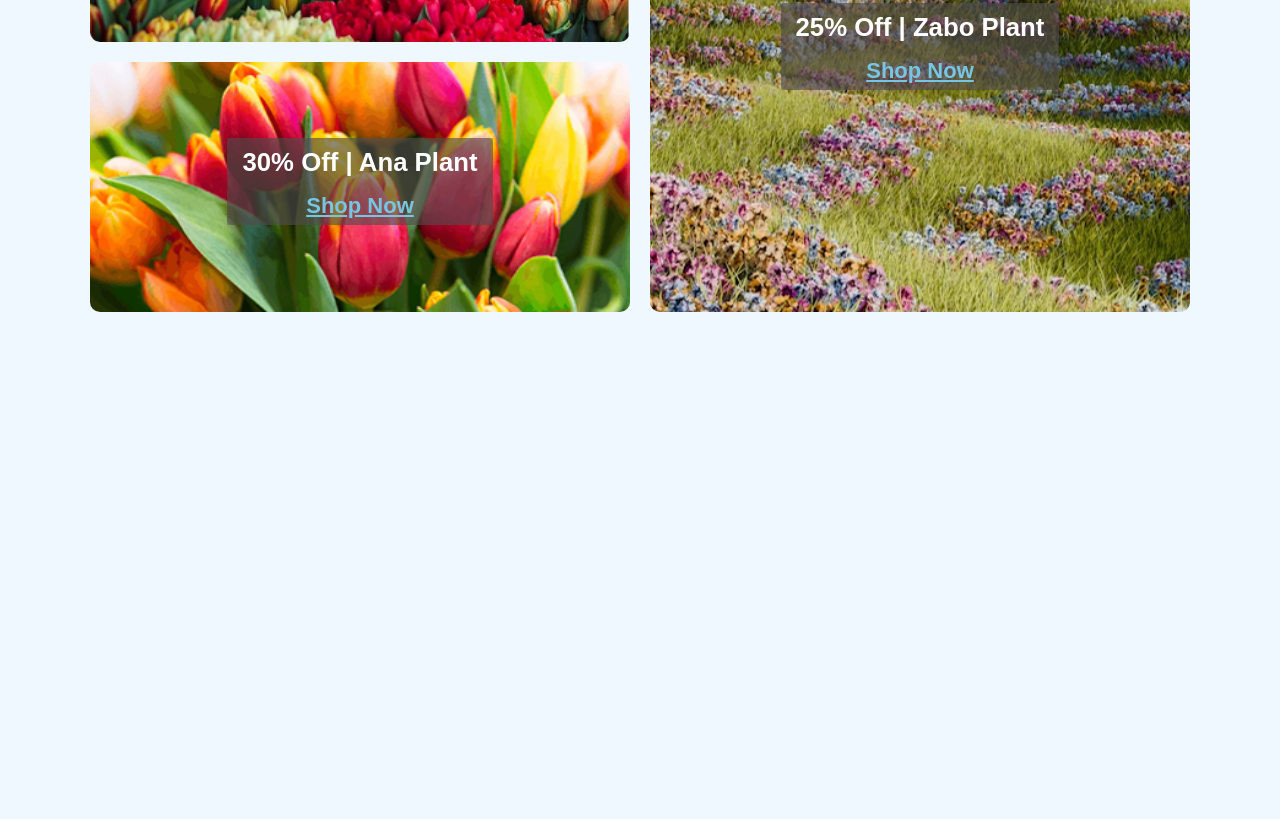
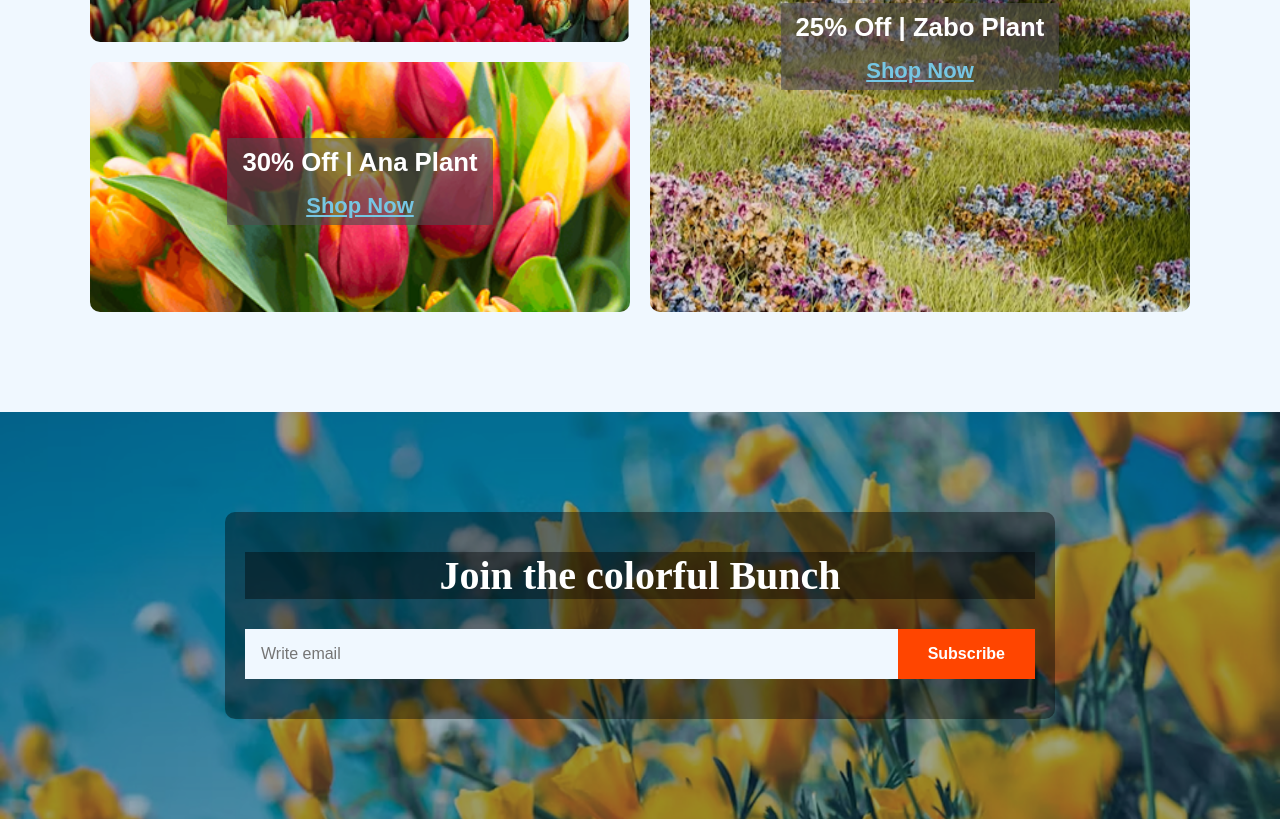
Before and after one commit to ROY-712/Responsive-flower, a plain HTML site: page index.html in a window 1280 px wide. Shown: the part 2714-3533 px from the top of the page. Before the commit the page ends 3126 px from the top, so only its background shows below. Drawn offline with Linux system fonts and the light colour scheme.

Commit message:
add subscribe section

```diff
--- a/index.html
+++ b/index.html
@@ -106,28 +106,7 @@
                 </ul>
             </div>
         </section>
-        <!-- <section class="deal">
-            <div class="deal-des">
-                <h3 class="d1 noto-serif"><span class="bann-des-col">Latest</span> Deals</h3>
-                <p class="dark2 text1">Indulge your senses with the beauty and fragrance of our fresh flower shop.Plant create mind freshness<br>From classic roses to exotic blooms, we offer a wide variety of fresh </p>
-            </div>
-            <div class="deal-discount">
-                <div class="plant">
-                  <div class="bloom">
-                      <h3 class="bloom-plant">60% Off | Bloom Plant</h3>
-                      <a href="#">Shop Now</a>
-                  </div>
-                  <div class="ana">
-                      <h3 class="ana-plant">30% Off | Ana Plant</h3>
-                      <a href="#">Shop Now</a>
-                   </div>
-                 </div>
-                 <div class="zabo">
-                      <h3 id="zabo-plant">25% Off | Zabo Plant</h3>
-                      <a href="#">Shop Now</a>
-                 </div>
-              </div>
-        </section> -->
+
         <section class="deal">
             <div class="deal-des">
                  <h3 class="d1 noto-serif">
@@ -160,7 +139,15 @@
                 </div>
             </div>
         </section>
-
+        <section class="subscribe-section">
+               <div class="subscribe-content">
+                   <h2>Join the colorful Bunch</h2>
+                <div class="email-box">
+                   <input type="email" placeholder="Write email">
+                   <button>Subscribe</button>
+               </div>
+              </div>
+        </section>
         </main>
     <footer>
 
--- a/styles/style.css
+++ b/styles/style.css
@@ -118,7 +118,7 @@
   margin: auto;
 }
 .btn-col:hover {
-    background-color: #cdeb4a;
+    background-color: #dbe549;
   }
 .image-text{
     text-align: center;
@@ -169,55 +169,8 @@
     padding: 10px;
 }
 
-/* Deals */
-/* .deal{
-    margin: 100px auto 110px;
-    max-width: 1140px;
-    height:auto;
-    gap: 20px;
-     justify-content: space-between;
-    align-items: center;
-}
-.deal-des{
-    justify-content: center;
-    text-align: center;
-    padding-bottom: 10px;
-}
-.deal-discount{
-    max-width: 1140px;
-    margin: 100px auto 110px;
-    display: grid;
-    grid-template-columns: repeat(3, 1fr);
-    grid-template-rows: repeat(2, 250px);
-    border: 2px solid black;
-    gap: 10px;
-}
+/* Deal */
 
-.bloom{
-  background-image: url(../image/deal-bloom.png);
-   background-size: cover;
-  background-repeat: no-repeat;
-  width: 300px;
-  height: 250px;
-}
-.ana{
-  background-image: url(../image/deal-ana.png);
-  background-size: cover;
-  background-repeat: no-repeat;
-  width: 300px;
-height: 250px;
-}
-.zabo{
-    width: 300px;;
-    background-size: cover;
-  background-repeat: no-repeat;
-    height: 500px;
-  background-image: url(../image/deal-zabo.png);
-}
-#zabo-plant{
-    text-align: center;
-} */
-/* Section layout */
 .deal {
   max-width: 1140px;
   margin: 100px auto;
@@ -303,7 +256,92 @@ height: 250px;
   background: #e3e3e0;
 }
 
+/* Join */
 
+/* .join{
+    background-image: url('../image/news-letter-bg.png');
+    background-size: cover;
+    background-position: center;
+    margin: 100px auto 110px;
+    max-width: 100%;
+    height: 550px;;
+    gap: 20px;
+    /* border: 2px solid black; */
+
+} */
+.subscribe-to-join{
+    /* background: rgba(82, 77, 77, 0.4);  */
+    text-align: center;
+    justify-content: center;
+    align-items: center;
+    height: 140px;
+    width: 830px;
+    /* background: transparent; */
+}
+/* .subscribe-to-join h3{
+    text-align: center;
+    justify-content: center;
+} */
+
+ /* .email{
+  font-weight: bold;
+  color: #b6b2b2;
+  padding: 8px 160px;
+  margin: 0;
+ } */
+/*  */
+.subscribe-section {
+  background-image: url('../image/news-letter-bg.png');
+  background-size: cover;
+  background-position: center;
+  padding: 100px 20px;
+  text-align: center;
+  color: white;
+}
+
+.subscribe-content {
+  max-width: 830px;
+  margin: auto;
+  background-color: rgba(0, 0, 0, 0.4); /* optional dark overlay */
+  padding: 40px 20px;
+  border-radius: 10px;
+}
+
+.subscribe-content h2 {
+  font-size: 40px;
+  margin-bottom: 30px;
+  font-weight: bold;
+  background-color: rgba(0, 0, 0, 0.4);
+}
+
+.email-box {
+  display: flex;
+  overflow: hidden;
+  max-width: 100%;
+}
+
+.email-box input {
+  flex: 1;
+  padding: 16px;
+  border: none;
+  font-size: 16px;
+  outline: none;
+  color: #333;
+}
+
+.email-box button {
+  background-color: orangered;
+  color: white;
+  border: none;
+  padding: 0 30px;
+  font-size: 16px;
+  font-weight: bold;
+  cursor: pointer;
+  /* transition: background 0.3s; */
+}
+.email-box button:hover {
+  background-color: #dbe549;
+}
 /* Responsive */
 @media screen and (max-width: 576px) {
     .nav-right ul li {
@@ -329,9 +367,7 @@ height: 250px;
         gap: 20px;
         padding: 20px;
     }
-    /* .left-column{
-        padding-bottom: 10px;
-    } */
+
     .deal-discount{
          grid-template-columns: 1fr;
     }
@@ -345,4 +381,15 @@ height: 250px;
         width: 100%;
         height:250px;
     }
+      .email-box {
+    flex-direction: column;
+  }
+
+  .email-box input,
+  .email-box button {
+    width: 100%;
+    padding: 14px;
+  }
+
+
 }
```
